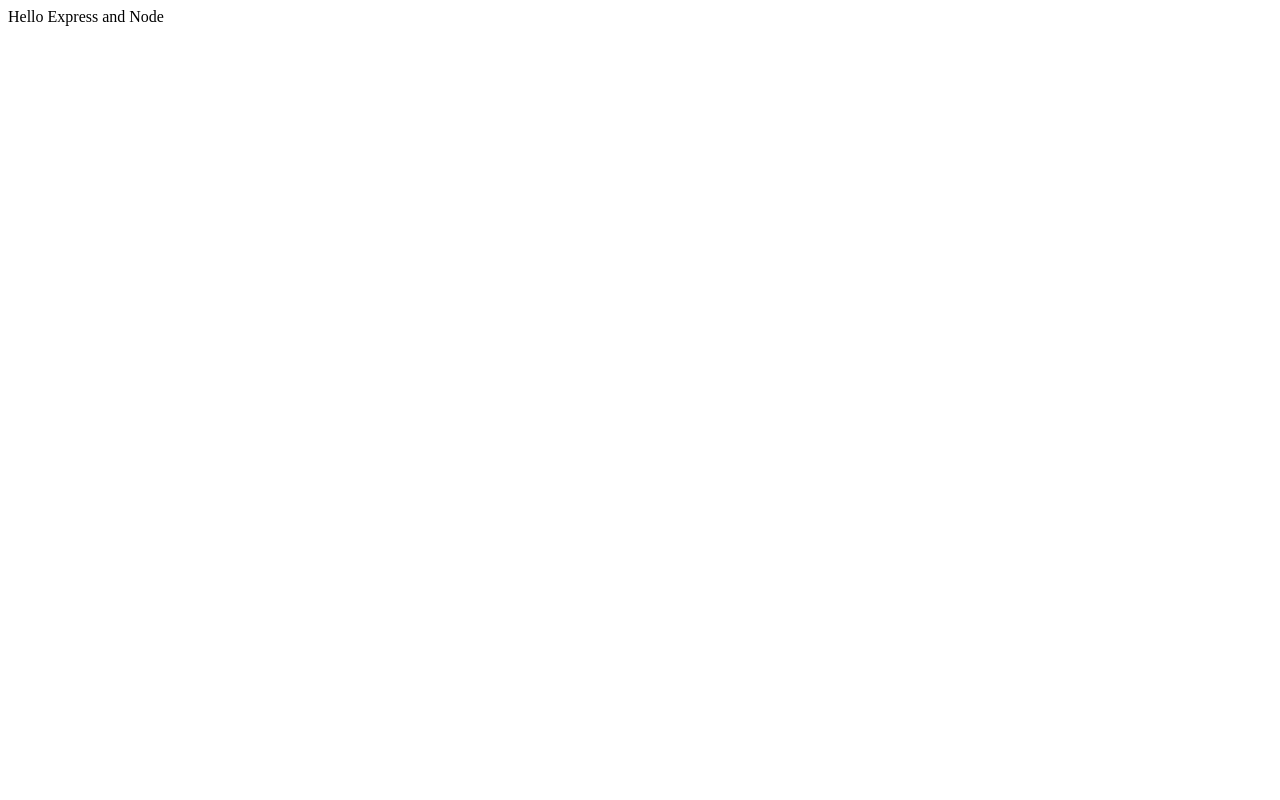
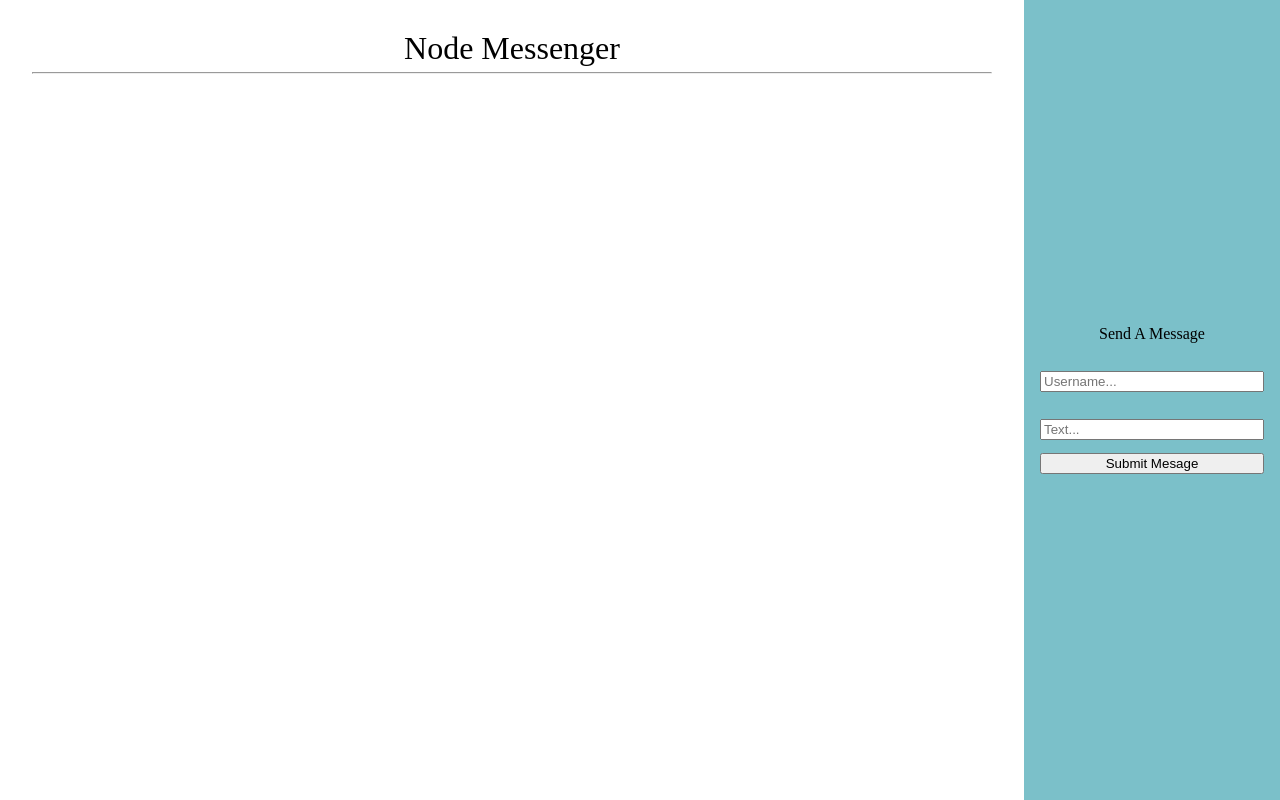
Before and after one commit to mnkhod/Node-Chat-Application, a website: page index.html in a window 1280 px wide. Drawn offline with Linux system fonts and the light colour scheme.

Commit message:
Coding the UI

```diff
--- /dev/null
+++ b/css/base.css
@@ -0,0 +1,102 @@
+/* RESET CSS */
+
+html, body, div, span, applet, object, iframe,
+h1, h2, h3, h4, h5, h6, p, blockquote, pre,
+a, abbr, acronym, address, big, cite, code,
+del, dfn, em, img, ins, kbd, q, s, samp,
+small, strike, strong, sub, sup, tt, var,
+b, u, i, center,
+dl, dt, dd, ol, ul, li,
+fieldset, form, label, legend,
+table, caption, tbody, tfoot, thead, tr, th, td,
+article, aside, canvas, details, embed,
+figure, figcaption, footer, header, hgroup,
+menu, nav, output, ruby, section, summary,
+time, mark, audio, video {
+	margin: 0;
+	padding: 0;
+	border: 0;
+	font-size: 100%;
+	font: inherit;
+	vertical-align: baseline;
+	box-sizing: border-box;
+}
+/* HTML5 display-role reset for older browsers */
+article, aside, details, figcaption, figure,
+footer, header, hgroup, menu, nav, section {
+	display: block;
+}
+body {
+	line-height: 1;
+}
+ol, ul {
+	list-style: none;
+}
+blockquote, q {
+	quotes: none;
+}
+blockquote:before, blockquote:after,
+q:before, q:after {
+	content: '';
+	content: none;
+}
+table {
+	border-collapse: collapse;
+	border-spacing: 0;
+}
+
+/* REAL CSS */
+
+.main-container {
+  width: 100%;
+  height: 100vh;
+  display: flex;
+
+}
+
+.chat-box {
+  flex-basis: 80%;
+  background: white;
+  padding: 2em;
+  height: inherit;
+  overflow: auto;
+}
+
+.msg-container {
+  padding: 1em 0;
+}
+
+.name {
+  font-size: .8em;
+}
+
+.title {
+  text-align: center;
+  font-size: 2em;
+}
+
+hr {
+  color: white;
+}
+
+.msg {
+  font-size: 1.5em;
+}
+
+.submit-box {
+  flex-grow: 1;
+  background: rgb(123, 192, 201);
+  display: flex;
+  flex-direction: column;
+  padding: 1em;
+  justify-content: center;
+}
+
+.submit-title {
+  margin-bottom: 1em;
+  text-align: center;
+}
+
+input {
+  margin: 1em 0;
+}
--- a/index.html
+++ b/index.html
@@ -2,9 +2,23 @@
 <html lang="en">
 <head>
   <meta charset="UTF-8">
-  <title></title>
+  <title>Messenger Application</title>
+  <link rel="stylesheet" href="./css/base.css">
 </head>
 <body>
-  Hello Express and Node
+  <div class="main-container">
+    <div class="chat-box">
+      <h1 class="title">Node Messenger</h1>
+      <hr>
+    </div>
+    <div class="submit-box">
+      <h1 class="submit-title">Send A Message</h1>
+      <input id="username-box" type="text" placeholder="Username..." >
+      <input id="msg-box" type="text" placeholder="Text..." >
+      <button id="chat-submit" >Submit Mesage</button>
+    </div>
+  </div>
+
+  <script src="./js/base.js"></script>
 </body>
 </html>
--- /dev/null
+++ b/js/base.js
@@ -0,0 +1,17 @@
+
+var submit = document.querySelector("#chat-submit");
+var chatbox = document.querySelector(".chat-box");
+
+submit.addEventListener('click', () => {
+  let username = document.querySelector("#username-box");
+  let msg = document.querySelector("#msg-box");
+
+  if(username.value == '' || msg.value == ''){
+    alert("No Username Or Message");
+  }else{
+    let new_msg_e = document.createElement("div");
+    new_msg_e.classList.add("msg-container");
+    new_msg_e.innerHTML = "<h1 class='name'>"+username.value+"</h1> <p class='msg'> "+msg.value+"</p>";
+    chatbox.appendChild(new_msg_e);
+  }
+});
```
